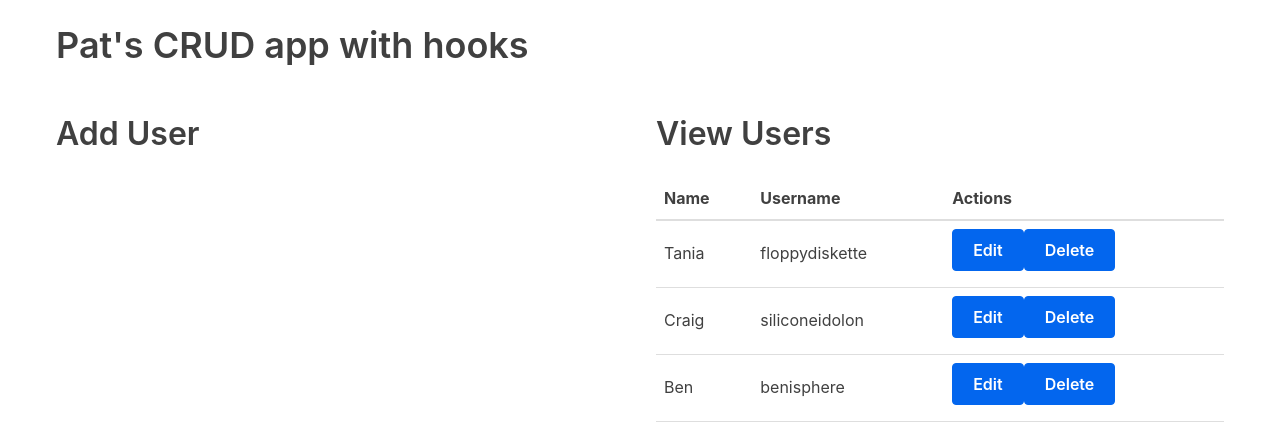
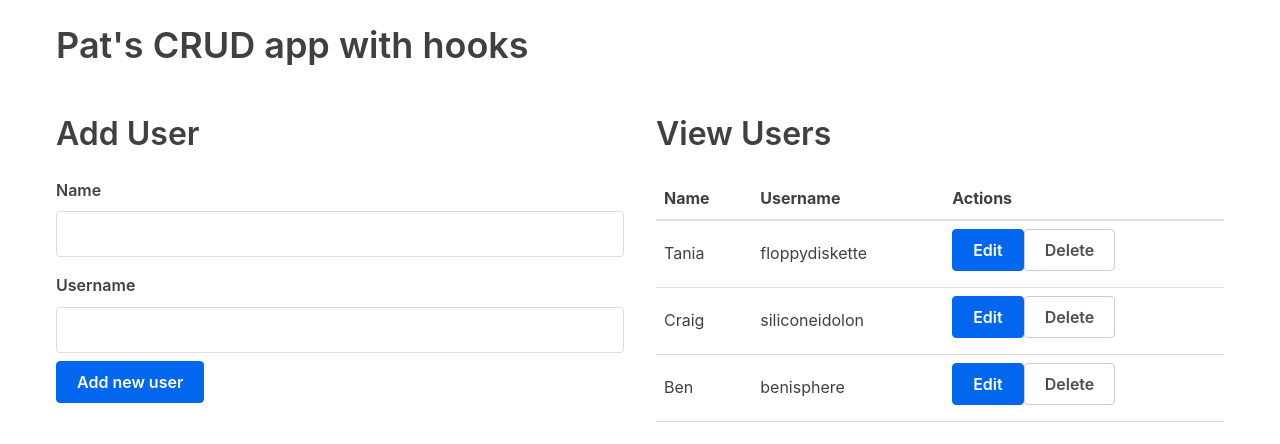
Before and after one commit to patmccler/react-hook-example, a React (Create React App) app: page / in a window 1280 px wide. Shown: the top 444 px of the page. Built offline with nearby package versions, Linux system fonts and the light colour scheme.

Commit message:
add add user form

```diff
--- a/src/App.js
+++ b/src/App.js
@@ -1,5 +1,6 @@
 import React, {useState} from 'react';
 import UserTable from './tables/UserTable'
+import AddUserForm from './forms/AddUserForm.js'
 
 function App() {
   const usersData = [
@@ -10,12 +11,18 @@
 
   const [users, setUsers] = useState(usersData)
 
+  const addUser = (user) => {
+    user.id = users.length + 1
+    setUsers([...users, user])
+  }
+
   return (
     <div className="container">
       <h1>Pat's CRUD app with hooks</h1>
       <div className="flex-row">
         <div className="flex-large">
           <h2>Add User</h2>
+          <AddUserForm addUser={addUser} />
         </div>
         <div className="flex-large">
           <h2>View Users</h2>
--- /dev/null
+++ b/src/forms/AddUserForm.js
@@ -0,0 +1,43 @@
+import React, { useState } from 'react'
+
+const AddUserForm = (props) => {
+  const initialFormState = { id: null, name: '', username: '' }
+  const [user, setUser] = useState(initialFormState)
+
+  const handleInputChange = (event) => {
+    const { name, value } = event.target
+    console.log(name)
+
+    setUser({ ...user, [name]: value })
+  }
+
+  return (
+    <form
+      onSubmit={event => {
+        event.preventDefault()
+        if (!user.name || !user.username) return
+
+        props.addUser(user)
+        setUser(initialFormState)
+      }}
+    >
+     <label>Name</label>
+      <input
+        type="text"
+        name="name"
+        value={user.name}
+        onChange={handleInputChange}
+      />
+      <label>Username</label>
+      <input
+        type="text"
+        name="username"
+        value={user.username}
+        onChange={handleInputChange}
+      />
+      <button>Add new user</button>
+    </form>
+  )
+}
+
+export default AddUserForm
--- a/src/tables/UserTable.js
+++ b/src/tables/UserTable.js
@@ -17,7 +17,7 @@
             <td>{user.username}</td>
             <td>
               <button className="button muted-button>">Edit</button>
-              <button clasSName="button muted-button">Delete</button>
+              <button className="button muted-button">Delete</button>
             </td>
           </tr>
         ))
```
